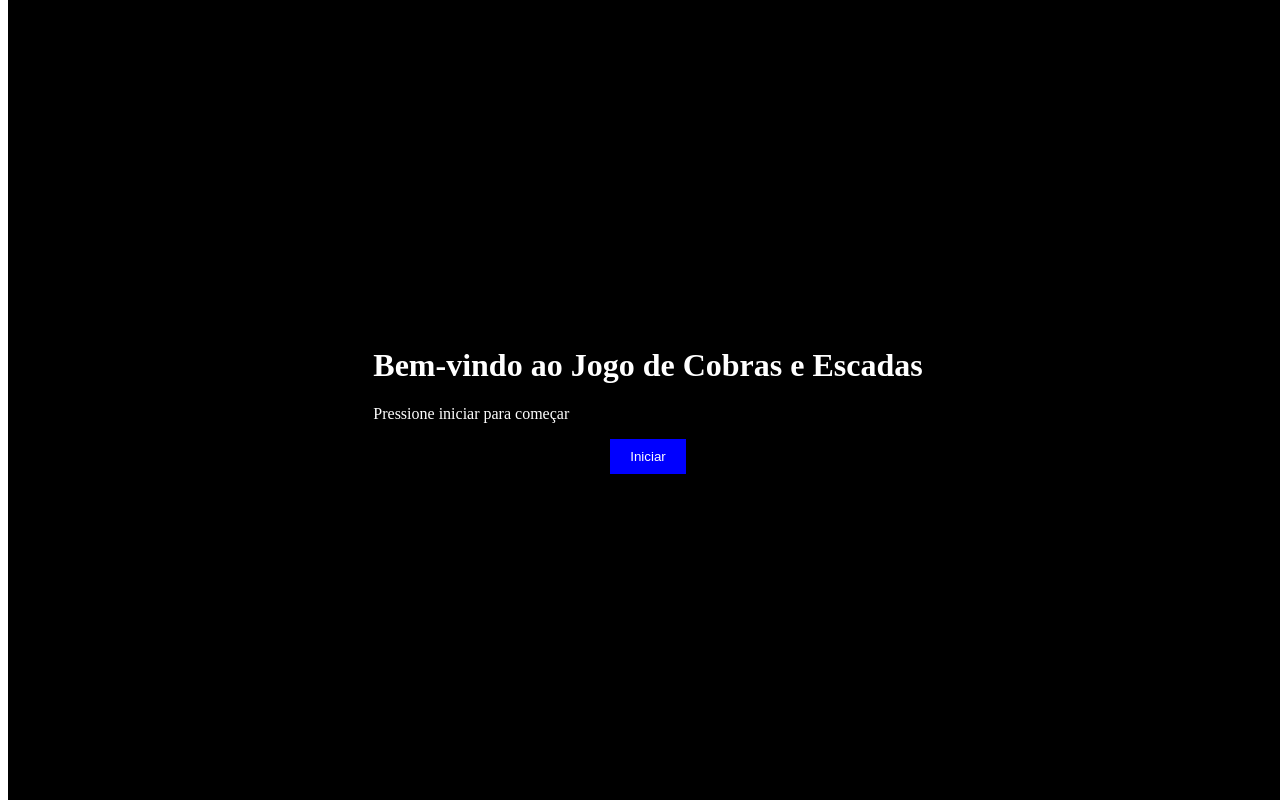
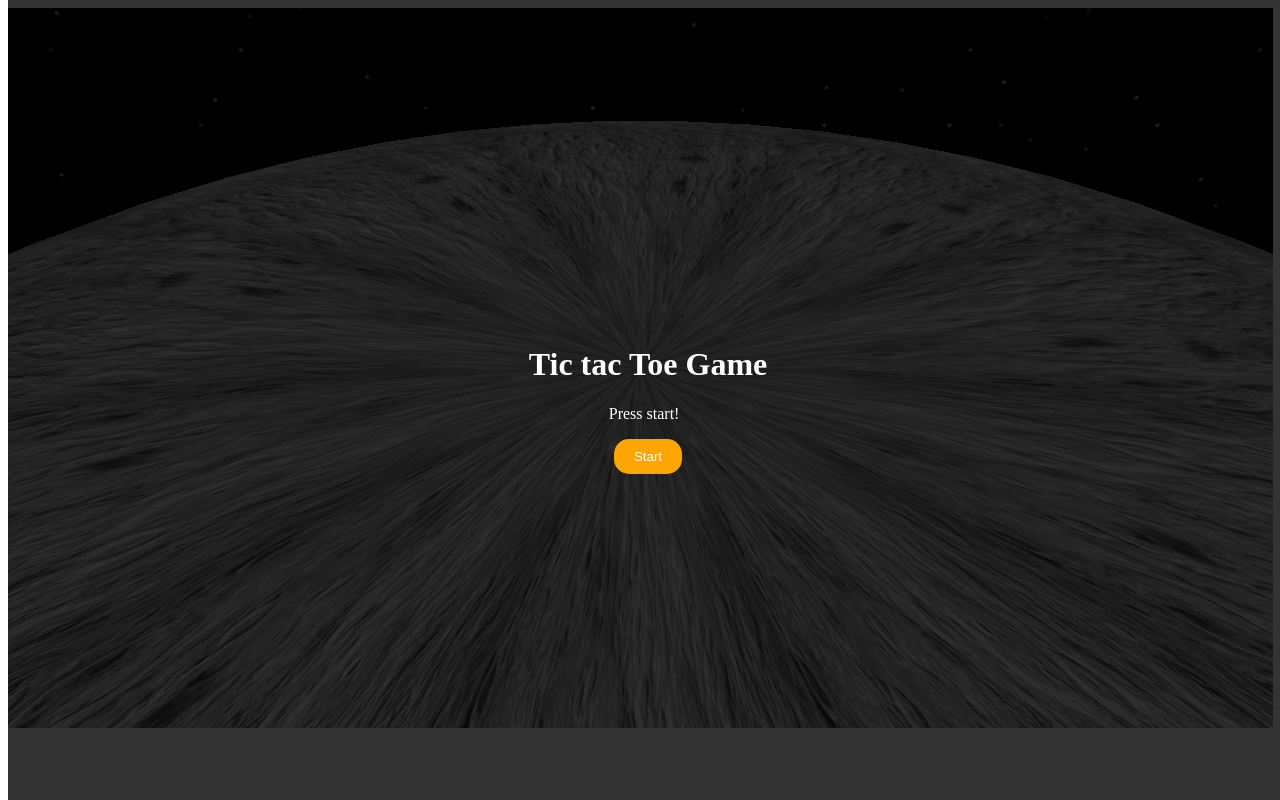
Before and after one commit to marcuscabral21/compGrafica24, a plain HTML site: page index.html in a window 1280 px wide. Drawn offline with nearby package versions, Linux system fonts and the light colour scheme; animation ran at ten frames a second.

Commit message:
iniciei o cenário (planeta + ceu). falta animações

```diff
--- a/JavaScript/appThree.js
+++ b/JavaScript/appThree.js
@@ -9,6 +9,7 @@ import { FBXLoader } from 'FBXLoader';
 
 document.addEventListener("DOMContentLoaded", Start);
 
+var skybox;
 var cena = new THREE.Scene();
 var camaraPerspetiva = new THREE.PerspectiveCamera(45, window.innerWidth / window.innerHeight, 0.1, 100);
 var renderer = new THREE.WebGLRenderer();
@@ -32,37 +33,28 @@ var importer = new FBXLoader();
 
 var controls;
 
-// Função para criar o tabuleiro
-function criarTabuleiro() {
-    const tamanhoTabuleiro = 3;
-    const tamanhoCasa = 1;
+function addMoon() {
+    const moonSize = 50; // Raio da esfera
+    const subdivisions = 50; // Subdivisões da esfera
 
-    const tabuleiro = new THREE.Group();
+    const moonTexture = new THREE.TextureLoader().load('Images/moon.png', function(texture){
+        texture.wrapS = THREE.RepeatWrapping; // Permitir repetição horizontal
+        texture.wrapT = THREE.RepeatWrapping; // Permitir repetição vertical
+        const repeatFactor = 10; // Defina quantas vezes a textura deve se repetir
+        texture.repeat.set(repeatFactor, repeatFactor);
+        texture.minFilter = THREE.LinearMipMapLinearFilter;
+        texture.magFilter = THREE.LinearFilter;
+    });
 
-    var numero = 9;
+    const moonMaterial = new THREE.MeshBasicMaterial({ map: moonTexture });
 
-    for (let i = 0; i < tamanhoTabuleiro; i++) {
-        for (let j = 0; j < tamanhoTabuleiro; j++) {
-            const cor = ((i + j) % 2 === 0) ? 0xffffff : 0xffff00; // Alternar entre branco e amarelo
-            const geometry = new THREE.BoxGeometry(tamanhoCasa, 0.1, tamanhoCasa);
-            const material = new THREE.MeshStandardMaterial({ color: cor });
-            const casa = new THREE.Mesh(geometry, material);
-            casa.position.set(j - tamanhoTabuleiro / 2 + 0.5, 0, i - tamanhoTabuleiro / 2 + 0.5); // Centralizar o tabuleiro
-            tabuleiro.add(casa);
+    const moonGeometry = new THREE.SphereGeometry(moonSize, subdivisions, subdivisions); // Alterado para SphereGeometry
 
-            // Adicionar número em cada quadradinho
-            const numeroTextura = criarNumeroTextura(numero);
-            const numeroMaterial = new THREE.MeshBasicMaterial({ map: numeroTextura, transparent: true });
-            const numeroMesh = new THREE.Mesh(new THREE.PlaneGeometry(0.5, 0.5), numeroMaterial);
-            numeroMesh.position.set(j - tamanhoTabuleiro / 2 + 0.55, 0.2, i - tamanhoTabuleiro / 2 + 0.55); // Posição no canto superior direito do quadrado
-            tabuleiro.add(numeroMesh);
+    const moon = new THREE.Mesh(moonGeometry, moonMaterial);
 
-            numero--;
-        }
-    }
+    moon.position.y = -50;
 
-    // Adicionar o tabuleiro à cena
-    cena.add(tabuleiro);
+    cena.add(moon);
 }
 
 // Função para criar textura com número
@@ -78,7 +70,7 @@ function criarNumeroTextura(numero) {
     return texture;
 }
 
-function Start(){
+function Start() {
     // Configurar PointerLockControls
     controls = new PointerLockControls(camaraPerspetiva, renderer.domElement);
 
@@ -87,6 +79,9 @@ function Start(){
 
     // Cria o menu inicial
     mostrarMenuInicial();
+
+    // Adicionar lua
+    addMoon();
 
     // Criação de um foco de luz com a cor branca (#ffffff) e intensidade a 1 (intensidade normal).
     var focoLuz = new THREE.SpotLight(0xffffff, 2); // Cor branca, intensidade 1
@@ -101,6 +96,8 @@ function Start(){
 
     // Adicionamos a luz à cena
     cena.add(focoLuz);
+
+    cena.add(skybox);
 
     // Posicionar a câmara
     camaraPerspetiva.position.set(0, 10, 12); // Ajuste a posição da câmera para que o tabuleiro seja centralizado e tenha uma visão mais ampla
@@ -130,9 +127,6 @@ function iniciarJogo() {
     var menuInicial = document.getElementById('menu-inicial');
     menuInicial.remove();
 
-    // Criar o tabuleiro de xadrez
-    criarTabuleiro();
-
     // Ativar o bloqueio do cursor para permitir a exploração da cena
     controls.lock();
 }
@@ -148,23 +142,24 @@ function mostrarMenuInicial() {
     menuInicialContainer.style.flexDirection = 'column';
     menuInicialContainer.style.justifyContent = 'center'; // Centraliza verticalmente
     menuInicialContainer.style.alignItems = 'center'; // Centraliza horizontalmente
-    menuInicialContainer.style.backgroundColor = 'black';
+    menuInicialContainer.style.backgroundColor = 'rgba(0, 0, 0, 0.8)'; // Fundo preto com 80% de opacidade
     menuInicialContainer.style.top = '0'; // Posiciona o menu no topo da janela
     document.body.appendChild(menuInicialContainer);
 
     // Criar texto de boas-vindas
     var textoBoasVindas = document.createElement('div');
     textoBoasVindas.style.color = 'white'; // Define a cor do texto como branco
-    textoBoasVindas.innerHTML = '<h1>Bem-vindo ao Jogo de Cobras e Escadas</h1><p>Pressione iniciar para começar</p>';
+    textoBoasVindas.innerHTML = '<h1 style="margin-top: 20px">Tic tac Toe Game</h1><p style="margin-left: 80px;">Press start!</p>';
     menuInicialContainer.appendChild(textoBoasVindas);
 
     // Adicionar um botão de iniciar jogo
     var botaoIniciar = document.createElement('button');
     botaoIniciar.style.padding = '10px 20px';
     botaoIniciar.style.color = 'white';
-    botaoIniciar.style.backgroundColor = 'blue';
+    botaoIniciar.style.backgroundColor = 'orange';
     botaoIniciar.style.border = 'none';
-    botaoIniciar.innerHTML = 'Iniciar';
+    botaoIniciar.innerHTML = 'Start';
+    botaoIniciar.style.borderRadius = '15px';
     botaoIniciar.addEventListener('click', iniciarJogo);
     menuInicialContainer.appendChild(botaoIniciar);
 }
@@ -197,9 +192,6 @@ function voltarMenuInicial() {
     // Remover os controles do jogador
     cena.remove(controls.getObject());
 
-    // Remover o tabuleiro
-    cena.remove(tabuleiro);
-
     // Mostrar o menu inicial novamente
     mostrarMenuInicial();
 }
@@ -208,6 +200,34 @@ var moveForward = false;
 var moveBackward = false;
 var moveLeft = false;
 var moveRight = false;
+
+// Declaração das variáveis globais
+var cena, luzDoSol, sol, skybox;
+var isDia = true; // Variável para controlar se é dia ou noite
+
+// Código para carregar as texturas e criar a skybox
+var texture_dir = new THREE.TextureLoader().load('./SkyBox/xpos.png');
+var texture_esq = new THREE.TextureLoader().load('./SkyBox/xneg.png');
+var texture_up = new THREE.TextureLoader().load('./SkyBox/ypos.png');
+var texture_dn = new THREE.TextureLoader().load('./SkyBox/yneg.png');
+var texture_bk = new THREE.TextureLoader().load('./SkyBox/zpos.png');
+var texture_ft = new THREE.TextureLoader().load('./SkyBox/zneg.png');
+
+var materialArray = [];
+
+materialArray.push(new THREE.MeshBasicMaterial({ map: texture_dir }));
+materialArray.push(new THREE.MeshBasicMaterial({ map: texture_esq }));
+materialArray.push(new THREE.MeshBasicMaterial({ map: texture_up }));
+materialArray.push(new THREE.MeshBasicMaterial({ map: texture_dn }));
+materialArray.push(new THREE.MeshBasicMaterial({ map: texture_bk }));
+materialArray.push(new THREE.MeshBasicMaterial({ map: texture_ft }));
+
+for (var i = 0; i < 6; i++)
+    materialArray[i].side = THREE.BackSide;
+
+var skyboxGeo = new THREE.BoxGeometry(100, 100, 100);
+
+skybox = new THREE.Mesh(skyboxGeo, materialArray);
 
 function onDocumentKeyDown(event) {
     var keyCode = event.keyCode;
@@ -252,6 +272,5 @@ function loop(){
     if (moveRight) controls.moveRight(0.1);
 
     renderer.render(cena, camaraPerspetiva);
-
     requestAnimationFrame(loop);
 }
--- a/index.html
+++ b/index.html
@@ -2,7 +2,7 @@
 <html>
     <head>
         <title>
-            Three.js - Cobras e Escadas
+            Tic tac Toe Game
         </title>
         <!-- Retiramos os imports todos que tinhamos, iremos importar diretamente
              através do ficheiro appThree.js -->
```
Also changed, not shown: Images/moon.png (added), SkyBox/xneg.png (added), SkyBox/xpos.png (added), SkyBox/yneg.png (added), SkyBox/ypos.png (added), SkyBox/zneg.png (added), SkyBox/zpos.png (added).
